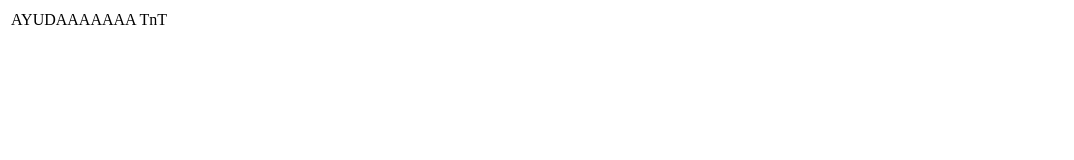
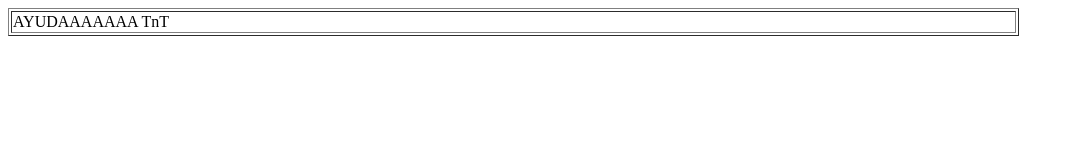
Before and after one commit to newtmasesreala5-art/YA-ME-PERDI, a plain HTML site: page INDEX.html in a window 1280 px wide. Shown: the whole page, without its empty margins (0-1074 px from the left). Drawn offline with Linux system fonts and the light colour scheme.

Commit message:
Update INDEX.html

```diff
--- a/INDEX.html
+++ b/INDEX.html
@@ -4,7 +4,7 @@
       <title>EJERCICIO DE PRUEBA</title>
   </head>
   <body>
-    <table width="80%" aling="center">
+    <table width="80%" aling="center" border="1px">
       <tr>
         <td>AYUDAAAAAAA TnT</td>
       </tr>
```
